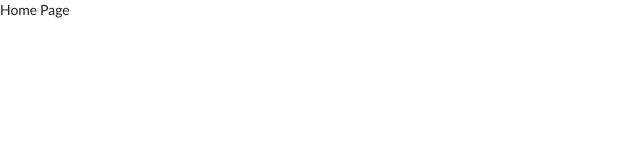
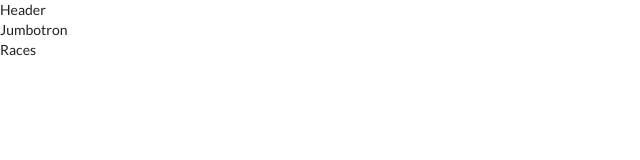
Before and after one commit to martinbee/bloodbowl-site, a React (Create React App) app: page / in a window 1280 px wide. Shown: the top 160 px of the page, without its empty margins (0-640 px from the left). Built offline with nearby package versions, Linux system fonts and the light colour scheme.

Commit message:
feat: set up homepage skeleton

```diff
--- /dev/null
+++ b/src/HomePage/Header/index.js
@@ -0,0 +1,5 @@
+import React from 'react';
+
+const Header = () => <div>Header</div>;
+
+export default Header;
--- /dev/null
+++ b/src/HomePage/Jumbotron/index.js
@@ -0,0 +1,5 @@
+import React from 'react';
+
+const Jumbotron = () => <div>Jumbotron</div>;
+
+export default Jumbotron;
--- /dev/null
+++ b/src/HomePage/Races/index.js
@@ -0,0 +1,5 @@
+import React from 'react';
+
+const Races = () => <div>Races</div>;
+
+export default Races;
--- a/src/HomePage/index.js
+++ b/src/HomePage/index.js
@@ -1,7 +1,12 @@
 import React from 'react';
+import Header from './Header';
+import Jumbotron from './Jumbotron';
+import Races from './Races';
 
-const HomePage = () => (
-  <div>Home Page</div>
-);
+const HomePage = () => ([
+  <Header key="header" />,
+  <Jumbotron key="jumbotron" />,
+  <Races key="races" />,
+]);
 
 export default HomePage;
```
